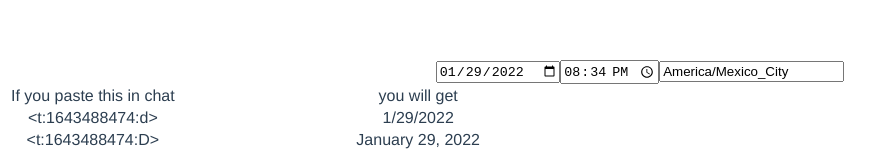
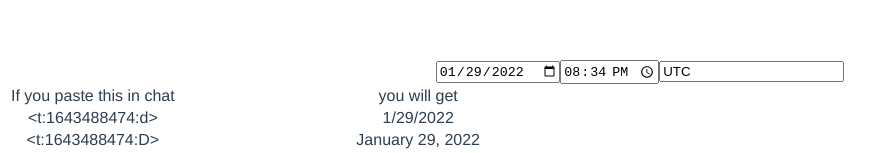
Before and after one commit to Darkade/discord-timestamper, a Vue app: page / in a window 1280 px wide. Shown: the top 153 px of the page, without its empty margins (0-895 px from the left). Built offline with nearby package versions, Linux system fonts and the light colour scheme.

Commit message:
Changes timezones

```diff
--- a/src/App.vue
+++ b/src/App.vue
@@ -4,7 +4,7 @@
     <label for="date"></label>
     <input id="date" v-model="timeString" type="time" />
     <label for="time"></label>
-    <input id="timezone" v-model="timezone" type="datetime" />
+    <input id="timezone" v-model="zoneString" type="datetime" />
     <label for="timezone"></label>
   </form>
   <table>
@@ -37,7 +37,6 @@ export default defineComponent({
   data() {
     return {
       datetime: DateTime.now(),
-      timezone: "America/Mexico_City",
     };
   },
   computed: {
@@ -67,6 +66,14 @@ export default defineComponent({
         });
       },
     },
+    zoneString: {
+      get: function (): string {
+        return this.datetime.zoneName;
+      },
+      set: function (newZone: string): void {
+        this.datetime = this.datetime.setZone(newZone);
+      },
+    },
   },
 });
 </script>
```
